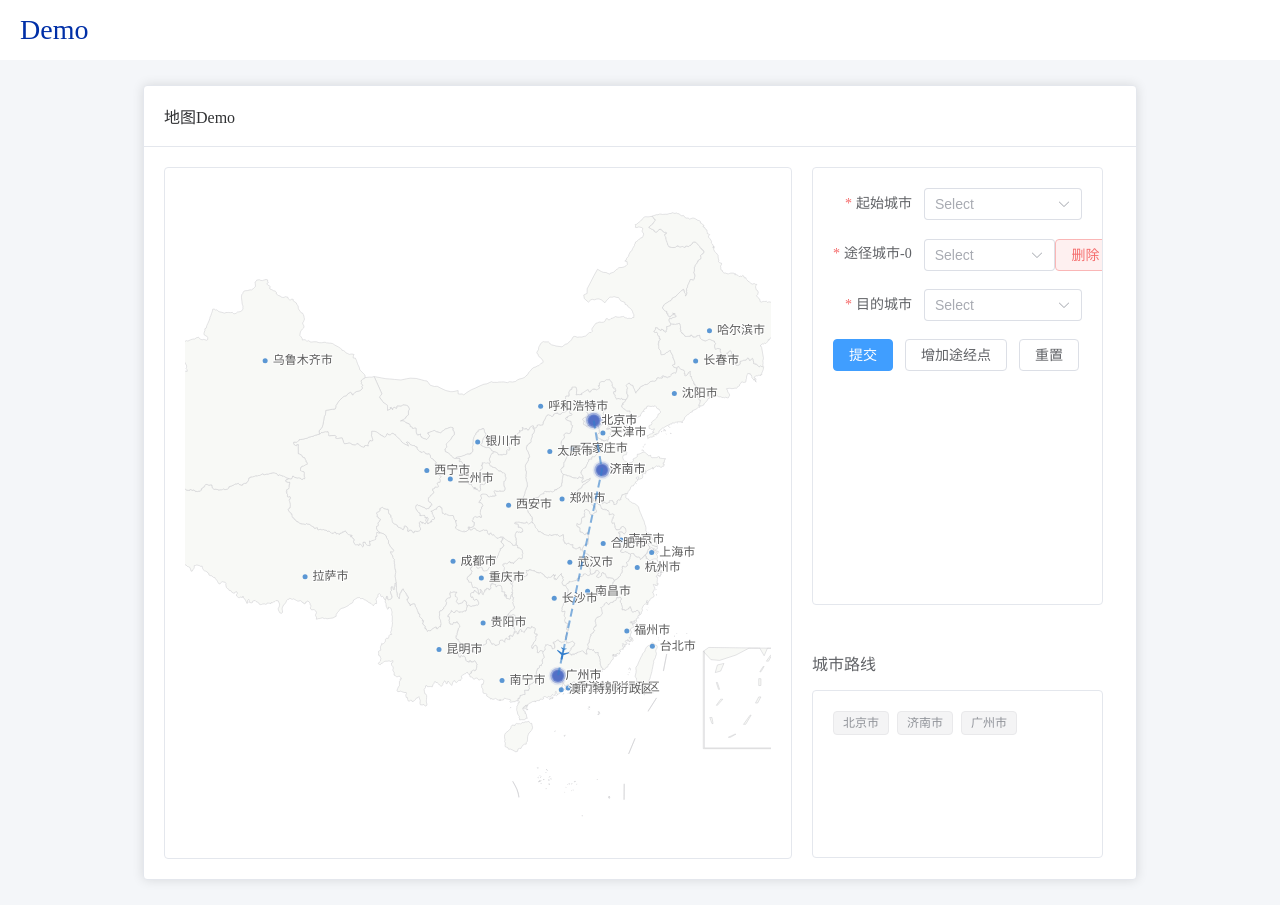
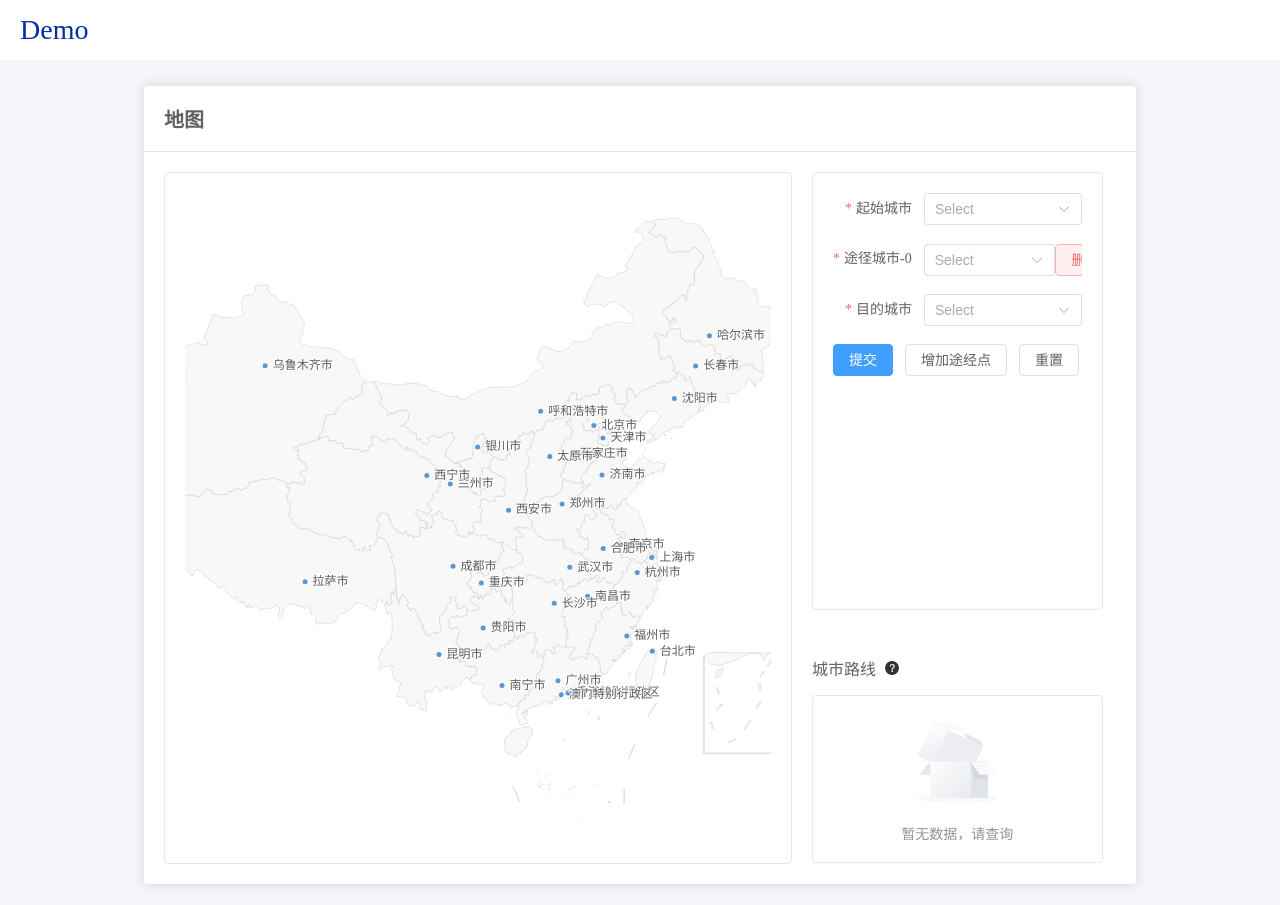
Before and after one commit to baijing0328/mapDemo, a Vue app: page / in a window 1280 px wide. Built offline with nearby package versions, Linux system fonts and the light colour scheme.

Commit message:
feat:增加tooltip和滚动条

```diff
--- a/src/components/findCity.vue
+++ b/src/components/findCity.vue
@@ -67,6 +67,7 @@ const getType = (cityName) => {
   <el-container class="findCityContainer">
     <el-main>
       <el-card shadow="hover" class="cityPathFind">
+        <el-scrollbar height="400">
           <el-form
             ref="formRef"
             :model="cityForm"
@@ -118,28 +119,51 @@ const getType = (cityName) => {
               />
             </el-form-item>
             <el-form-item>
-            <el-button type="primary" @click="submitForm(formRef)" :loading="btnLoading">
+              <el-button
+                type="primary"
+                @click="submitForm(formRef)"
+                :loading="btnLoading"
+                placeholder="请选择"
+              >
                 提交
               </el-button>
-            <el-button @click="addDomain" :disabled="btnDisabled">增加途经点</el-button>
-            <el-button @click="resetForm(formRef)" :disabled="btnDisabled">重置</el-button>
+              <el-button @click="addDomain" :disabled="btnDisabled" placeholder="请选择"
+                >增加途经点</el-button
+              >
+              <el-button @click="resetForm(formRef)" :disabled="btnDisabled" placeholder="请选择"
+                >重置</el-button
+              >
             </el-form-item>
           </el-form>
+        </el-scrollbar>
       </el-card>
     </el-main>
     <el-footer class="findCityFooter">
+      <el-space wrap>
+        <el-text size="large">城市路线</el-text>
         <el-tooltip :content="tooltip" placement="right">
-        <el-text size="large">城市路线</el-text>
+          <el-icon><QuestionFilled /></el-icon>
         </el-tooltip>
+      </el-space>
       <el-card class="cityPathShow" shadow="hover">
         <div v-if="pathStore.city.length !== 0">
           <el-space wrap>
-            <el-tag v-for="city in pathStore.city" :key="city.name" :type="getType(city.name)">
+            <template v-for="city in pathStore.city" :key="city.name">
+              <el-tag :type="getType(city.name)">
                 {{ city.name }}
               </el-tag>
+              <el-icon v-if="city.name !== pathStore.city[pathStore.city.length - 1].name">
+                <Right />
+              </el-icon>
+            </template>
           </el-space>
         </div>
-        <el-empty v-if="pathStore.city.length === 0" />
+        <el-empty
+          class="noData"
+          v-if="pathStore.city.length === 0"
+          :image-size="80"
+          description="暂无数据，请查询"
+        />
       </el-card>
     </el-footer>
   </el-container>
@@ -168,6 +192,8 @@ const getType = (cityName) => {
 .cityPathFind {
   width: 95%;
   height: 90%;
-  overflow-y: auto;
+}
+.noData {
+  padding: 0;
 }
 </style>
--- a/src/stores/path.js
+++ b/src/stores/path.js
@@ -4,29 +4,16 @@ import { formatFormCity } from '@/utils'
 import { findCityPath } from '@/api'
 
 export const usePathStore = defineStore('path', () => {
-    const path = ref(
-        [
-            {
-                coords: [
-                    [116.407387, 39.904179],
-                    [117.126399, 36.656554],
-                    [113.271431, 23.135336]
-                ]
-            }
-        ]
-    )
-    const city = ref([
-        { name: '北京市', value: ['116.407387', '39.904179'] },
-        { name: '济南市', value: ['117.126399', '36.656554'] },
-        { name: '广州市', value: ['113.271431', '23.135336'] }
-    ])
+    const path = ref([])
+    const city = ref([])
     const formCity = ref([])
     const getCityPath = async (formValue) => {
         console.log(formValue)
         // const res = await findCityPath(formValue)
         formCity.value = formatFormCity(formValue)
         const res = {
-            path: [{
+            path: [
+                {
                     coords: [
                         [131.165342, 46.653186],
                         [130.327359, 46.80569],
@@ -34,9 +21,10 @@ export const usePathStore = defineStore('path', () => {
                         [125.330602, 43.821954],
                         [123.466452, 41.68879],
                         [117.969398, 40.957856],
-                    [116.413384, 39.910925],
+                        [116.413384, 39.910925]
                     ]
-            }],
+                }
+            ],
             city: [
                 { name: '双鸭山市', value: ['131.165342', '46.653186'] },
                 { name: '佳木斯市', value: ['130.327359', '46.80569'] },
@@ -44,13 +32,11 @@ export const usePathStore = defineStore('path', () => {
                 { name: '长春市', value: ['125.330602', '43.821954'] },
                 { name: '沈阳市', value: ['123.466452', '41.68879'] },
                 { name: '承德市', value: ['117.969398', '40.957856'] },
-                { name: '北京市', value: ['116.413384', '39.910925'] },
-
+                { name: '北京市', value: ['116.413384', '39.910925'] }
             ]
         }
         path.value = res.path
         city.value = res.city
-
     }
     return {
         path,
--- a/src/views/mapDemo.vue
+++ b/src/views/mapDemo.vue
@@ -5,7 +5,7 @@
     <template #header>
       <el-row justify="space-between">
         <el-col :span="4">
-          <span class="head-span">地图Demo</span>
+          <el-text class="mapTitle">地图</el-text>
         </el-col>
       </el-row>
     </template>
@@ -27,4 +27,8 @@
   margin-top: 5px;
   min-height: 300px;
 }
+.mapTitle {
+  font-size: 20px;
+  font-weight: bold;
+}
 </style>
```
Lines whose indentation alone changed are shown as unchanged.
